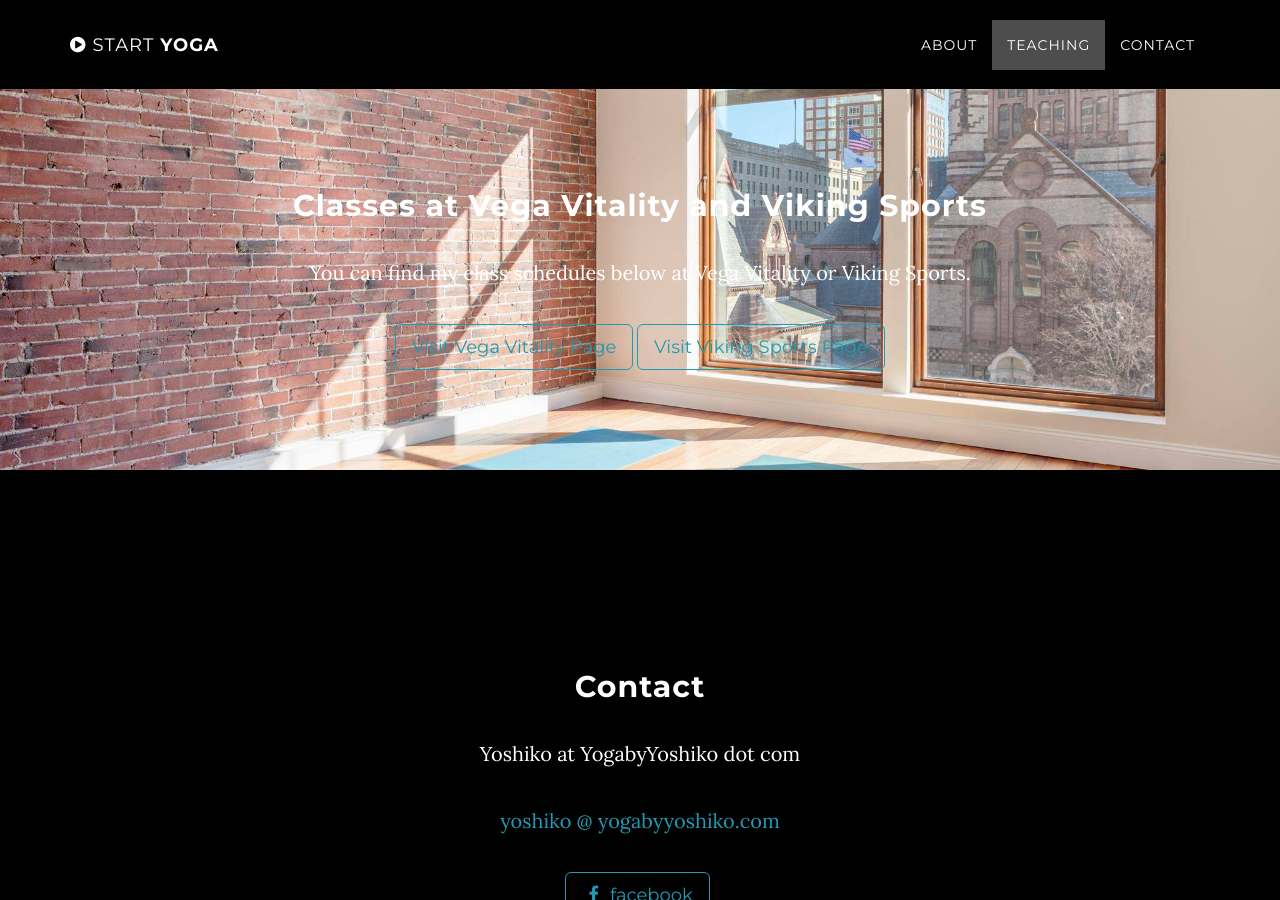
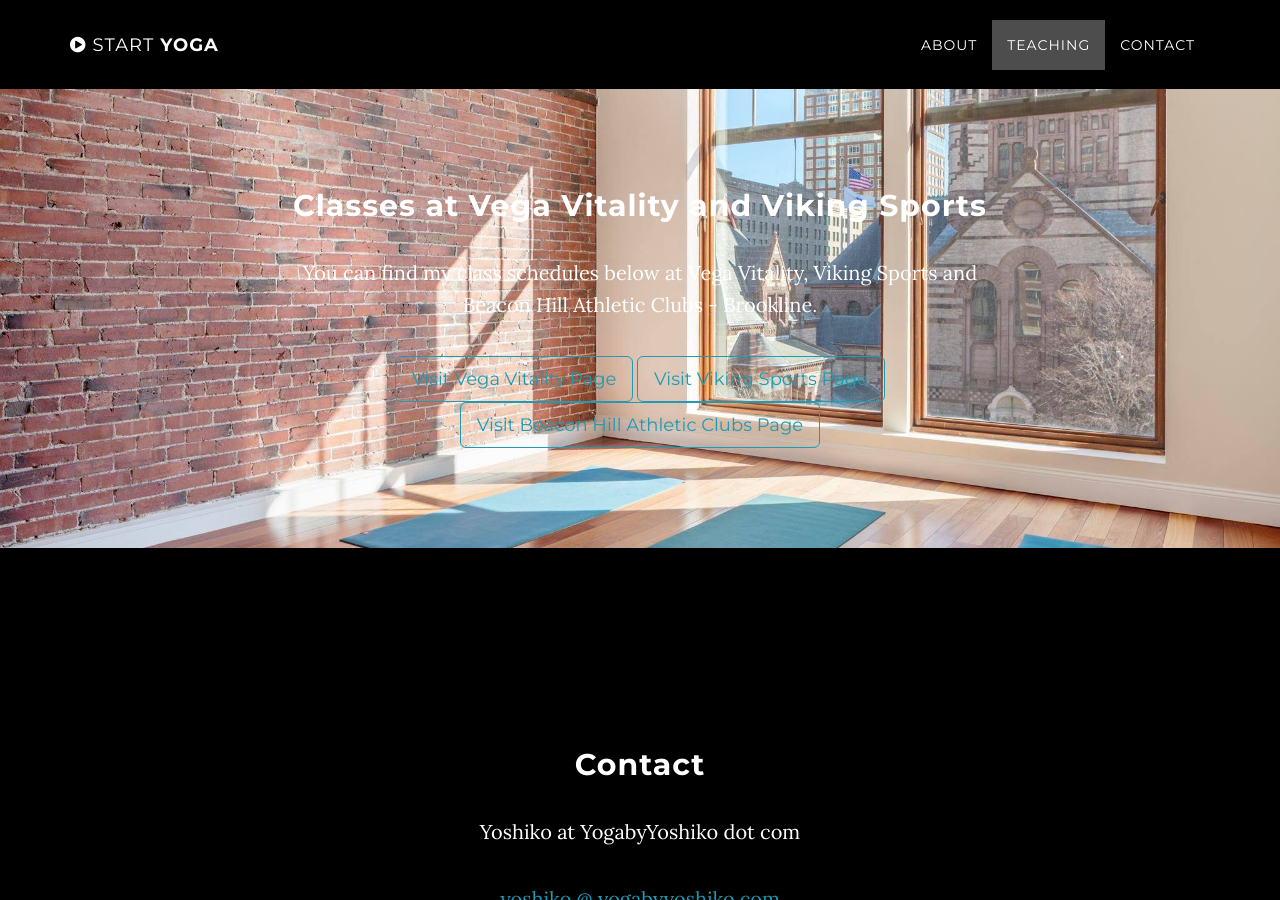
Before and after one commit to yokkos/yokkos.github.io, a Jekyll site: the page built from index.html, in a window 1280 px wide and 900 px high, scrolled down 1378 px. Built offline with Jekyll 4.4.1, drawn with Linux system fonts in a browser that asks for light colours; nearby versions of some CDN libraries; library files that are not in the unit come from our copies.

Commit message:
Update teaching.html

```diff
--- a/_includes/teaching.html
+++ b/_includes/teaching.html
@@ -4,10 +4,11 @@
             <div class="container">
                 <div class="col-lg-8 col-lg-offset-2">
                     <h2>Classes at Vega Vitality and Viking Sports</h2>
-                    <p>You can find my class schedules below at Vega Vitality or Viking Sports.</p>
+                    <p>You can find my class schedules below at Vega Vitality, Viking Sports and Beacon Hill Athletic Clubs - Brookline.</p>
                     <a href="http://vegavitality.com/classes/#!" class="btn btn-default btn-lg">Visit Vega Vitality Page</a>
 
 		    <a href="http://www.vikingcamps.com/pages/activity-center-yoga" class="btn btn-default btn-lg">Visit Viking Sports Page</a>
+	    	    <a href="http://beaconhillathleticclubs.com/location/brookline-village/#open-calendar" class="btn btn-default btn-lg">Visit Beacon Hill Athletic Clubs Page</a>
 	    </div>
             </div>
         </div>
```
